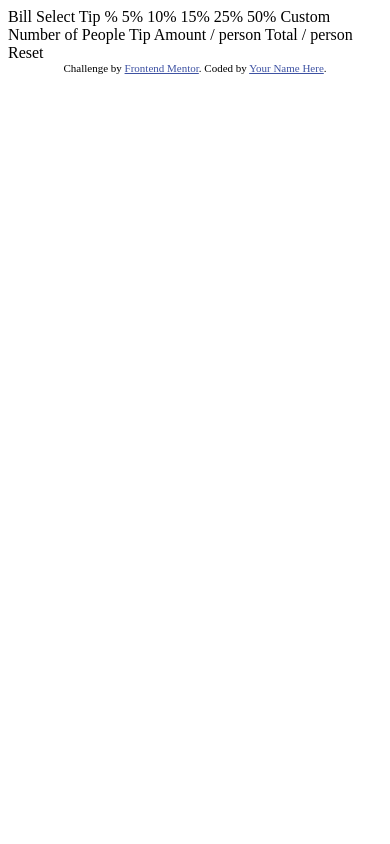
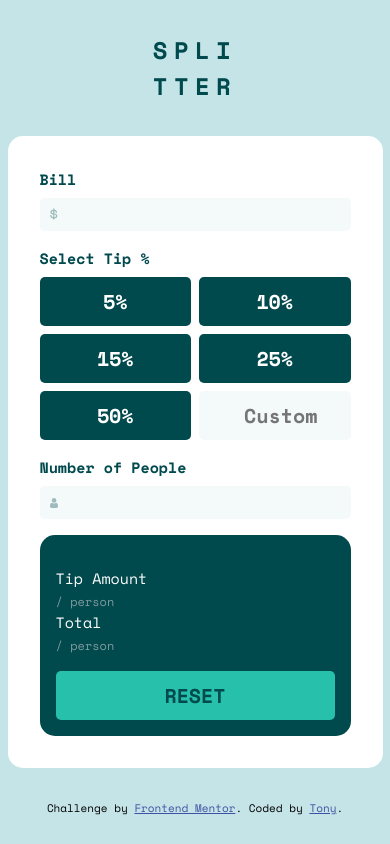
Before and after one commit to GAA-ArRocK/Tip_Calculator, a plain HTML site: page index.html in a window 390 px wide. Drawn offline with nearby package versions, Linux system fonts and the light colour scheme.

Commit message:
v1 Mobile only

```diff
--- a/index.html
+++ b/index.html
@@ -5,40 +5,55 @@
   <meta name="viewport" content="width=device-width, initial-scale=1.0"> <!-- displays site properly based on user's device -->
 
   <link rel="icon" type="image/png" sizes="32x32" href="./images/favicon-32x32.png">
+  <link rel="stylesheet" href="style.css">
+  <script src="./script.js" defer></script>
 
   <title>Frontend Mentor | Tip calculator app</title>
 
-  <!-- Feel free to remove these styles or customise in your own stylesheet 👍 -->
-  <style>
-    .attribution { font-size: 11px; text-align: center; }
-    .attribution a { color: hsl(228, 45%, 44%); }
-  </style>
+
 </head>
 <body>
 
-  Bill
+  <div class="title">spli<br/>tter</div>
 
-  Select Tip %
-  5%
-  10%
-  15%
-  25%
-  50%
-  Custom
+  <div class="mainContainer">
 
-  Number of People
+    <div class="billPart">
+      <label class="billTitle" for="billInput">Bill</label>
+      <input type="number" class="inputs" id="billInput">
+    </div>
 
-  Tip Amount
-  / person
+    <div class="tipPart">
+      <div class="tipTitle">Select Tip %</div>
+      <div class="percButtons">
+        <button class="formButtons percentButton" id="5P">5%</button>
+        <button class="formButtons percentButton" id="10P">10%</button>
+        <button class="formButtons percentButton" id="15P">15%</button>
+        <button class="formButtons percentButton" id="25P">25%</button>
+        <button class="formButtons percentButton" id="50P">50%</button>
+        <input placeholder="Custom" type="number" class="inputs" id="customInput">
+      </div>
+    </div>
 
-  Total
-  / person
+    <div class="numberOfPeoplePart">
+      <div class="numberOfPeopleTitle">Number of People</div>
+      <input type="number" class="inputs" id="numberOfPeopleInput">
+    </div>
 
-  Reset
+    <div class="totalPart">
+      <div class="sumPart">
+        <div class="tipAmount">Tip Amount<br/><span class="totalGrey">/ person</span></div>
+        <div class="totalNum tipNumber"></div>
+        <div class="totalAmount">Total<br/><span class="totalGrey">/ person</span></div>
+        <div class="totalNum amountNumber"></div>
+      </div>
+      <button class="formButtons resetButton" id="resetButton">Reset</button>
+    </div>
 
+  </div>
   <div class="attribution">
     Challenge by <a href="https://www.frontendmentor.io?ref=challenge" target="_blank">Frontend Mentor</a>.
-    Coded by <a href="#">Your Name Here</a>.
+    Coded by <a href="#">Tony</a>.
   </div>
 </body>
 </html>
--- /dev/null
+++ b/script.js
@@ -0,0 +1,78 @@
+const billInput = document.querySelector('#billInput')
+const percentButtons = document.querySelectorAll('.percentButton')
+const customInput = document.querySelector('#customInput')
+const numberOfPeopleInput = document.querySelector('#numberOfPeopleInput')
+const resetButton = document.querySelector('#resetButton')
+const tipAmount = document.querySelector('.tipNumber')
+const totalAmount = document.querySelector('.amountNumber')
+
+let tipPercent
+
+percentButtons.forEach (button => {
+    button.addEventListener('click', () => {
+        percentButtonClear()
+        button.classList.toggle('active')
+        customInput.value = ""
+
+        switch (button.id) {
+            case '5P':
+                tipPercent = 0.05
+                break
+            case '10P':
+                tipPercent = 0.1
+                break
+            case '15P':
+                tipPercent = 0.15
+                break
+            case '25P':
+                tipPercent = 0.25
+                break
+            case '50P':
+                tipPercent = 0.5
+                break
+        }
+
+        calculateStuff()
+    })
+})
+
+billInput.addEventListener('input', () => {
+    calculateStuff()
+})
+
+customInput.addEventListener('input', () => {
+    percentButtonClear()
+    tipPercent = customInput.value/100
+    calculateStuff()
+})
+
+numberOfPeopleInput.addEventListener('input', () => {
+    calculateStuff()
+})
+
+resetButton.addEventListener('click', () => {
+    percentButtonClear()
+    billInput.value = ''
+    customInput.value = ''
+    numberOfPeopleInput.value = ''
+    calculateStuff()
+})
+
+function percentButtonClear() {
+    Array.from(percentButtons).forEach(percBut => {
+        percBut.classList.remove('active')
+    })
+}
+
+function calculateStuff() {
+    if (tipPercent != '' &&
+        billInput.value != '' &&
+        numberOfPeopleInput.value != '' &&
+        numberOfPeopleInput.value > 0) {
+            tipAmount.innerText = '$' + (billInput.value * tipPercent).toFixed(2)
+            totalAmount.innerText = '$' + ((parseInt(billInput.value) + (billInput.value * tipPercent)) / numberOfPeopleInput.value).toFixed(2)
+        } else {
+            tipAmount.innerText = ''
+            totalAmount.innerText = ''
+        }
+}
--- /dev/null
+++ b/style.css
@@ -0,0 +1,181 @@
+@import url('https://fonts.googleapis.com/css2?family=Space+Mono:wght@400;700&display=swap');
+
+:root{
+
+/* ### Primary */
+
+    --Strong-cyan: hsl(172, 67%, 45%);
+
+/* ### Neutral */
+
+    --Very-dark-cyan: hsl(183, 100%, 15%);
+    --Dark-grayish-cyan: hsl(186, 14%, 43%);
+    --Dark-grayish-cyan2: hsl(184, 14%, 56%);
+    --Light-grayish-cyan: hsl(185, 41%, 84%);
+    --Light-grayish-cyan2: hsl(189, 41%, 97%);
+    --White: hsl(0, 0%, 100%);
+
+}
+
+* {
+    margin: 0;
+    padding: 0;
+    box-sizing: border-box;
+}
+
+body {
+    font-family: "Space Mono", sans-serif;
+    font-size: 24px;
+    font-weight: 400;
+    background-color: var(--Light-grayish-cyan);
+    display: flex;
+    flex-direction: column;
+    align-items: center;
+}
+
+.title {
+    margin-top: 2rem;
+    margin-bottom: 2rem;
+    text-transform: uppercase;
+    letter-spacing: 0.4rem;
+    font-weight: 700;
+    color: var(--Very-dark-cyan);
+}
+
+.mainContainer {
+    width: 375px;
+    padding: 2rem;
+    background-color: var(--White);
+    border-radius: 15px;
+    margin-bottom: 2rem;
+    font-size: 15px;
+    color: var(--Very-dark-cyan);
+}
+
+.billPart {
+    margin-bottom: 1rem;
+}
+
+.billTitle {
+    display: inline-block;
+    margin-bottom: 0.5rem;
+    font-weight: 700;
+}
+
+.inputs {
+    background-color: var(--Light-grayish-cyan2);
+    border-color: transparent;
+    text-align: right;
+    font-family: "Space Mono", sans-serif;
+    font-size: 20px;
+    font-weight: 700;
+    color: var(--Very-dark-cyan);
+    width: 100%;
+    border-radius: 5px;
+    background-repeat: no-repeat;
+    background-position: left;
+    background-position-x: 0.5rem;
+    background-size: 0.5rem;
+    padding-right: 1rem;
+}
+
+#billInput {
+    background-image: url("./images/icon-dollar.svg");
+}
+
+.tipPart {
+    margin-bottom: 1rem;
+}
+
+.tipTitle {
+    font-weight: 700;
+    margin-bottom: 0.5rem;
+}
+
+.percButtons {
+    display: grid;
+    grid-template-columns: repeat(2,1fr);
+    gap: 0.5rem;
+}
+
+.formButtons {
+    font-family: "Space Mono", sans-serif;
+    font-weight: 700;
+    font-size: 20px;
+    border-color: transparent;
+    border-radius: 5px;
+    padding-top: 0.5rem;
+    padding-bottom: 0.5rem;
+}
+
+.percButtons .percentButton {
+    background-color: var(--Very-dark-cyan);
+    color: var(--White);
+}
+
+.percentButton.active {
+    color: var(--Very-dark-cyan);
+    animation-name: colorChange;
+    animation-duration: 0.2s;
+    background-color: var(--Strong-cyan);
+}
+
+.numberOfPeoplePart {
+    font-weight: 700;
+    margin-bottom: 1rem;
+}
+
+.numberOfPeopleTitle {
+    margin-bottom: 0.5rem;
+}
+
+#numberOfPeopleInput {
+    background-image: url("./images/icon-person.svg");
+}
+
+.totalPart {
+    background-color: var(--Very-dark-cyan);
+    color: var(--White);
+    padding: 2rem 1rem 1rem 1rem;
+    border-radius: 15px;
+}
+
+.sumPart {
+    display: grid;
+    grid-template-columns: repeat(2,1fr);
+    align-items: center;
+    margin-bottom: 1rem;
+}
+
+.sumPart .totalGrey {
+    color: var(--Dark-grayish-cyan2);
+    font-size: 12px;
+}
+
+.totalNum {
+    width: 100%;
+    text-align: right;
+    font-size: 25px;
+    font-weight: 700;
+    color: var(--Strong-cyan);
+}
+
+.resetButton {
+    width: 100%;
+    background-color: var(--Strong-cyan);
+    color: var(--Very-dark-cyan);
+    text-transform: uppercase;
+}
+
+.attribution {
+    font-size: 11px;
+    text-align: center;
+}
+.attribution a {
+    color: hsl(228, 45%, 44%);
+}
+
+@keyframes colorChange {
+    from {background-color: var(--Very-dark-cyan)}
+    to {background-color: var(--Strong-cyan);}
+}
```
